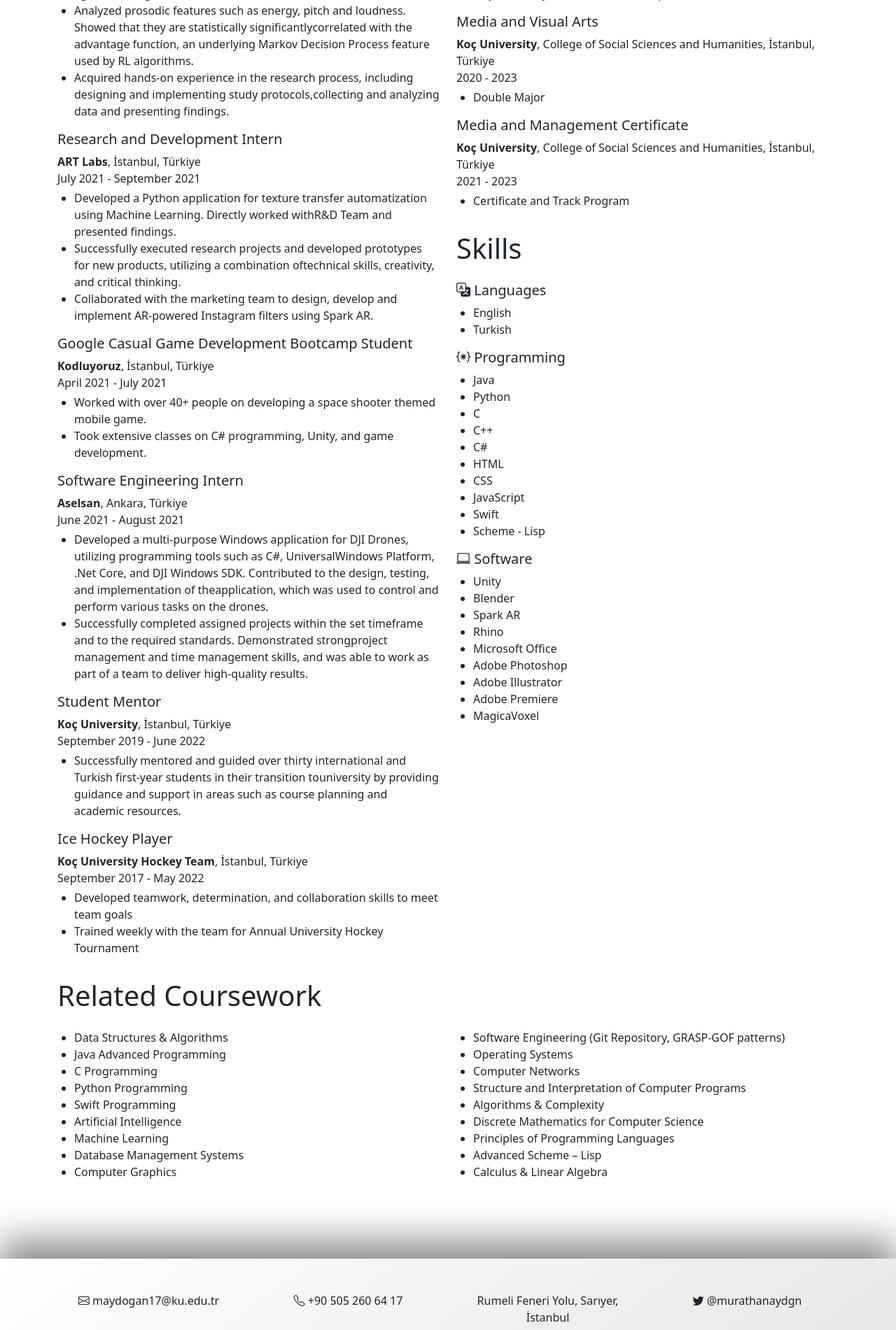
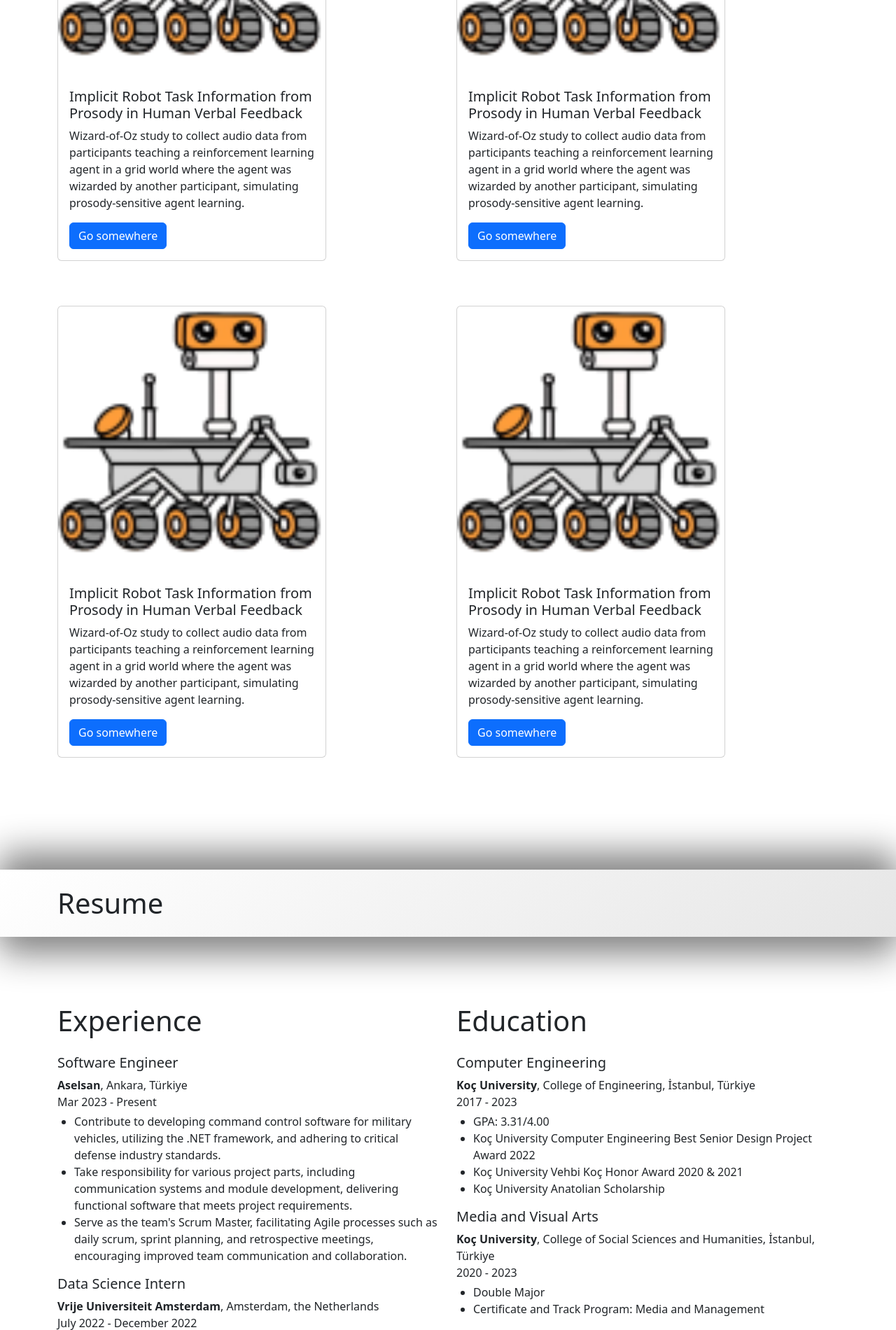
Before and after one commit to maydogan17/maydogan17.github.io, a website: page index.html in a window 1280 px wide. Shown: the part 1518-3419 px from the top of the page at 70% size. Drawn offline with nearby package versions, Linux system fonts and the light colour scheme.

Commit message:
added projects and updated resume

```diff
--- a/css/index.css
+++ b/css/index.css
@@ -13,9 +13,18 @@
   box-shadow: 0px -25px 50px #878787, 0px 25px 50px #878787;
 }
 
+a {
+  color: var(--bs-body-color);
+  text-decoration: none;
+}
+
 footer a {
   color: var(--bs-body-color);
   text-decoration: none;
+}
+
+.card {
+  margin-bottom: 4rem;
 }
 
 #btn-back-to-top {
--- a/index.html
+++ b/index.html
@@ -66,6 +66,63 @@
       <div class="container">
         <div class="row">
           <div class="col-12">
+            <h2 class="display-6 mb-0">Projects</h2>
+          </div>
+        </div>
+      </div>
+    </div>
+    <div class="container mt-5 mb-5 pt-5 pb-5" id="content">
+      <div class="row">
+        <div class="col-sm-6">
+          <div class="card" style="width: 24rem;">
+            <img class="card-img-top" src="imgs/rover.png" alt="Card image cap">
+            <div class="card-body">
+              <h5 class="card-title">Implicit Robot Task Information from Prosody in
+                Human Verbal Feedback</h5>
+              <p class="card-text">Wizard-of-Oz study to collect audio data from participants teaching
+                a reinforcement learning agent in a grid world where the agent was wizarded by another participant, simulating prosody-sensitive agent learning.</p>
+              <a href="#" class="btn btn-primary">Go somewhere</a>
+            </div>
+          </div>
+          <div class="card" style="width: 24rem;">
+            <img class="card-img-top" src="imgs/rover.png" alt="Card image cap">
+            <div class="card-body">
+              <h5 class="card-title">Implicit Robot Task Information from Prosody in
+                Human Verbal Feedback</h5>
+              <p class="card-text">Wizard-of-Oz study to collect audio data from participants teaching
+                a reinforcement learning agent in a grid world where the agent was wizarded by another participant, simulating prosody-sensitive agent learning.</p>
+              <a href="#" class="btn btn-primary">Go somewhere</a>
+            </div>
+          </div>
+        </div>
+        <div class="col-sm-6">
+          <div class="card" style="width: 24rem;">
+            <img class="card-img-top" src="imgs/rover.png" alt="Card image cap">
+            <div class="card-body">
+              <h5 class="card-title">Implicit Robot Task Information from Prosody in
+                Human Verbal Feedback</h5>
+              <p class="card-text">Wizard-of-Oz study to collect audio data from participants teaching
+                a reinforcement learning agent in a grid world where the agent was wizarded by another participant, simulating prosody-sensitive agent learning.</p>
+              <a href="#" class="btn btn-primary">Go somewhere</a>
+            </div>
+          </div>
+          <div class="card" style="width: 24rem;">
+            <img class="card-img-top" src="imgs/rover.png" alt="Card image cap">
+            <div class="card-body">
+              <h5 class="card-title">Implicit Robot Task Information from Prosody in
+                Human Verbal Feedback</h5>
+              <p class="card-text">Wizard-of-Oz study to collect audio data from participants teaching
+                a reinforcement learning agent in a grid world where the agent was wizarded by another participant, simulating prosody-sensitive agent learning.</p>
+              <a href="#" class="btn btn-primary">Go somewhere</a>
+            </div>
+          </div>
+        </div>
+      </div>
+    </div>
+    <div class="container-fluid pt-4 pb-4" id="resume_header">
+      <div class="container">
+        <div class="row">
+          <div class="col-12">
             <h2 class="display-6 mb-0">Resume</h2>
           </div>
         </div>
@@ -75,6 +132,21 @@
       <div class="row">
         <div class="col-12 col-lg-6" id="exp">
           <h2 class="display-6 pb-3">Experience</h2>
+          <h5>Software Engineer</h5>
+          <p class="mb-0">
+            <b>Aselsan</b>, Ankara, Türkiye
+          </p>
+          <p class="mb-1">Mar 2023 - Present</p>
+          <ul class="ps-4">
+            <li>
+              Contribute to developing command control software for military vehicles, utilizing the .NET framework, and adhering to critical defense industry standards.
+            </li>
+            <li>
+              Take responsibility for various project parts, including communication systems and module development, delivering functional software that meets project requirements.
+            <li>
+              Serve as the team's Scrum Master, facilitating Agile processes such as daily scrum, sprint planning, and retrospective meetings, encouraging improved team communication and collaboration.
+            </li>
+          </ul>
           <h5>Data Science Intern</h5>
           <p class="mb-0">
             <b>Vrije Universiteit Amsterdam</b>, Amsterdam, the Netherlands
@@ -82,11 +154,15 @@
           <p class="mb-1">July 2022 - December 2022</p>
           <ul class="ps-4">
             <li>
-              Developed a novel mixed-participant Wizard- of-Oz study setup to collect audio data from participants teaching areinforcement learning agent in a grid world navigation task where the agent was wizarded by another participant,hence simulating prosody-sensitive agent learning.
+              Developed a Wizard-of-Oz study setup to collect audio data from participants teaching
+              a reinforcement learning agent in a grid world where the agent was wizarded by another participant, hence simulating prosody-sensitive agent learning.
             </li>
-            <li>Analyzed prosodic features such as energy, pitch and loudness. Showed that they are statistically significantlycorrelated with the advantage function, an underlying Markov Decision Process feature used by RL algorithms.</li>
             <li>
-              Acquired hands-on experience in the research process, including designing and implementing study protocols,collecting and analyzing data and presenting findings.
+              Analyzed prosodic features such as energy, pitch and loudness. Showed that they are statistically significantly
+              correlated with the advantage function, an underlying Markov
+              Decision Process feature used by RL algorithms.
+            <li>
+              Acquired hands-on experience in the research process, including designing and implementing study protocols, collecting and analyzing data and presenting findings.
             </li>
           </ul>
 
@@ -130,31 +206,6 @@
               Successfully completed assigned projects within the set timeframe and to the required standards. Demonstrated strongproject management and time management skills, and was able to work as part of a team to deliver high-quality results.
             </li>
           </ul>
-
-          <h5>Student Mentor</h5>
-          <p class="mb-0"><b>Koç University</b>, İstanbul, Türkiye</p>
-          <p class="mb-1">September 2019 - June 2022</p>
-          <ul class="ps-4">
-            <li>
-              Successfully mentored and guided over thirty international and Turkish first-year students in their transition touniversity by providing guidance and support in areas such as course planning and academic resources.
-            </li>
-          </ul>
-
-          <h5>Ice Hockey Player</h5>
-          <p class="mb-0">
-            <b>Koç University Hockey Team</b>, İstanbul, Türkiye
-          </p>
-          <p class="mb-1">September 2017 - May 2022</p>
-          <ul class="ps-4">
-            <li>
-              Developed teamwork, determination, and collaboration skills to
-              meet team goals
-            </li>
-            <li>
-              Trained weekly with the team for Annual University Hockey
-              Tournament
-            </li>
-          </ul>
         </div>
 
         <div class="col-12 col-lg-6" id="edu">
@@ -165,7 +216,7 @@
           </p>
           <p class="mb-1">2017 - 2023</p>
           <ul class="ps-4">
-            <li>Current GPA: 3.28/4.00</li>
+            <li>GPA: 3.31/4.00</li>
             <li>
               Koç University Computer Engineering Best Senior Design Project
               Award 2022
@@ -182,77 +233,62 @@
           <p class="mb-1">2020 - 2023</p>
           <ul class="ps-4">
             <li>Double Major</li>
-          </ul>
-
-          <h5>Media and Management Certificate</h5>
-          <p class="mb-0">
-            <b>Koç University</b>, College of Social Sciences and Humanities,
-            İstanbul, Türkiye
-          </p>
-          <p class="mb-1">2021 - 2023</p>
-          <ul class="ps-4">
-            <li>Certificate and Track Program</li>
+            <li>Certificate and Track Program: Media and Management</li>
           </ul>
 
           <h2 class="display-6 pb-3 pt-3">Skills</h2>
-          <h5><i class="bi bi-translate"> </i>Languages</h5>
+          <h5><i class="bi bi-translate"> </i> Languages</h5>
           <ul class="ps-4">
             <li>English</li>
             <li>Turkish</li>
           </ul>
-          <h5><i class="bi bi-braces-asterisk"></i> Programming</h5>
+          <h5><i class="bi bi-braces-asterisk"></i> Back End</h5>
           <ul class="ps-4">
+            <li>Python</li>
+            <li>.NET</li>
+            <li>C#</li>
             <li>Java</li>
+          </ul>
+          <h5><i class="bi bi-graph-up"></i> Data Science</h5>
+          <ul class="ps-4">
             <li>Python</li>
-            <li>C</li>
-            <li>C++</li>
-            <li>C#</li>
-            <li>HTML</li>
-            <li>CSS</li>
-            <li>JavaScript</li>
-            <li>Swift</li>
-            <li>Scheme - Lisp</li>
-          </ul>
-          <h5><i class="bi bi-laptop"></i> Software</h5>
-          <ul class="ps-4">
-            <li>Unity</li>
-            <li>Blender</li>
-            <li>Spark AR</li>
-            <li>Rhino</li>
-            <li>Microsoft Office</li>
-            <li>Adobe Photoshop</li>
-            <li>Adobe Illustrator</li>
-            <li>Adobe Premiere</li>
-            <li>MagicaVoxel</li>
+            <li>SQL</li>
+            <li>NoSQL</li>
+            <li>Matplotlib</li>
+            <li>NumPy</li>
+            <li>Pandas</li>
+            <li>Scikit-learn</li>
+            <li>SciPy</li>
+            <li>TensorFlow</li>
+            <li>Plotly</li>
+            <li>Seaborn</li>
+            <li>Microsoft Excel</li>
           </ul>
         </div>
       </div>
     <div class="row">
-        <h2 class="display-6 pb-3 pt-3">Related Coursework</h2>
-        <div class="col-12 col-lg-6">
+      <div class="col-12" id="cert">
+        <h2 class="display-6 pb-3">Certifications</h2>
+        <h5><a href="https://coursera.org/verify/professional-cert/2CA7URYJBG6N">IBM Data Science Professional Certificate</a></h5>
+        <p class="mb-0"><b>Relevant Skills: </b>Data Science, Machine Learning, Data Visualization, Data Analysis, Python, SQL</p>
         <ul class="ps-4">
-            <li>Data Structures & Algorithms</li>
-            <li>Java Advanced Programming</li>
-            <li>C Programming</li>
-            <li>Python Programming</li>
-            <li>Swift Programming</li>
-            <li>Artificial Intelligence</li>
-            <li>Machine Learning</li>
-            <li>Database Management Systems</li>
-            <li>Computer Graphics</li>
+          <li>
+            Acquired expertise in Data Science methodology, utilizing tools such as Python, SQL, and various data visualization techniques.
+          </li>
+          <li>
+            Completed hands-on labs, data analyses, and projects demonstrating proficiency in creating Machine Learning models.
+          </li>
         </ul>
-        </div>
-        <div class="col-12 col-lg-6">
+
+        <h5><a href="https://www.credly.com/badges/192d8b68-a108-459f-af89-16ea748efb5d/linked_in_profile">ACM Agile Scrum Training</a></h5>
+        <p class="mb-0"><b>Relevant Skills: </b>Scrum, Agile, Scrum Master</p>
         <ul class="ps-4">
-            <li>Software Engineering (Git Repository, GRASP-GOF patterns)</li>
-            <li>Operating Systems</li>
-            <li>Computer Networks</li>
-            <li>Structure and Interpretation of Computer Programs</li>
-            <li>Algorithms & Complexity</li>
-            <li>Discrete Mathematics for Computer Science</li>
-            <li>Principles of Programming Languages</li>
-            <li>Advanced Scheme – Lisp</li>
-            <li>Calculus & Linear Algebra</li>
+          <li>
+            Gained a comprehensive understanding of Agile methodologies, experienced Scrum practices, and developed strategies for organizational transformation and effective business implementation.
+          </li>
+          <li>
+            Appointed as the Scrum Master for the software development team, guiding Agile implementations and reinforcing expertise with the ACM Agile Scrum Training certification.
+          </li>
         </ul>
       </div>
     </div>
```
Also changed, not shown: imgs/rover.png (added). Lines whose indentation alone changed are shown as unchanged.
